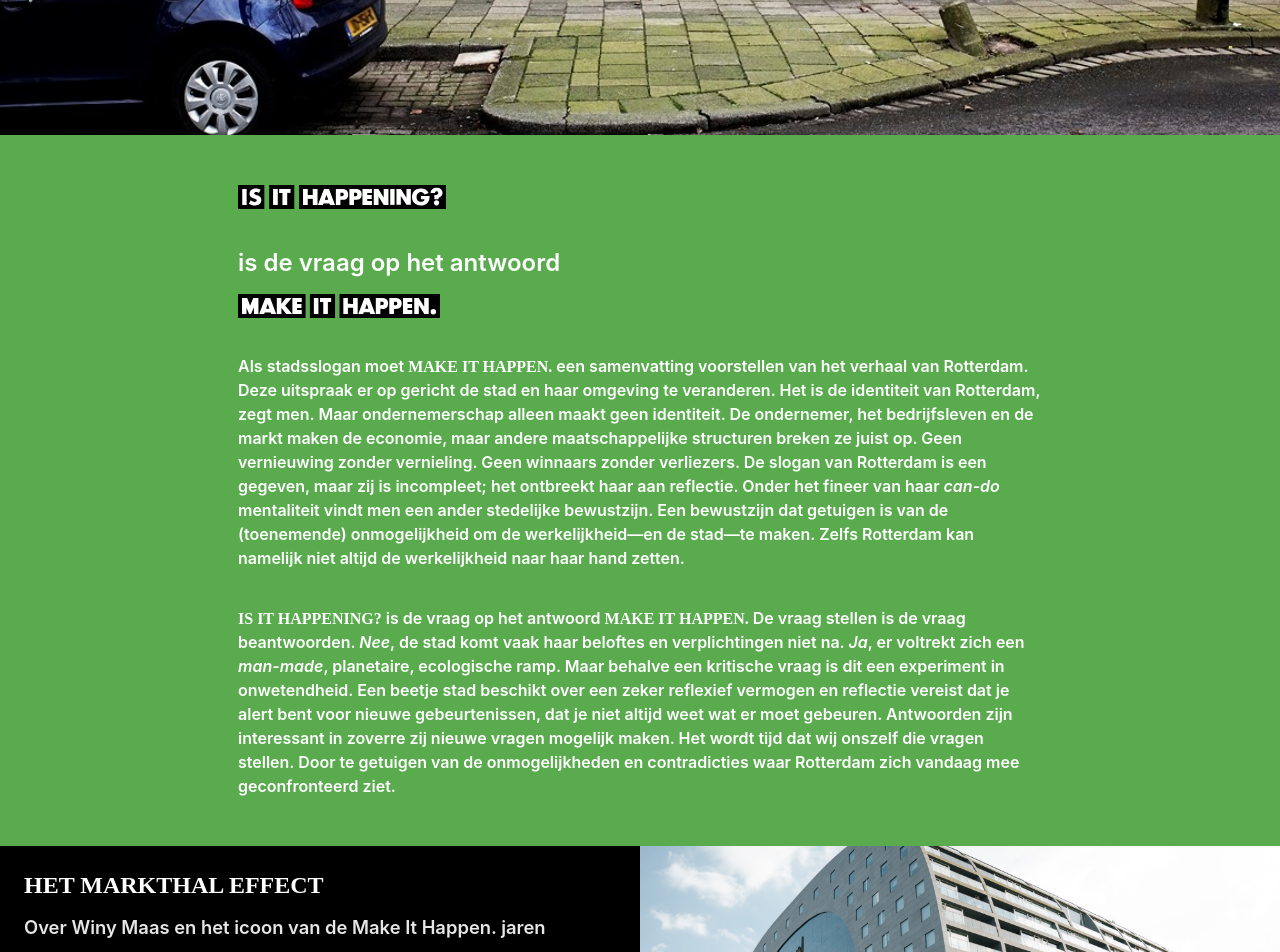
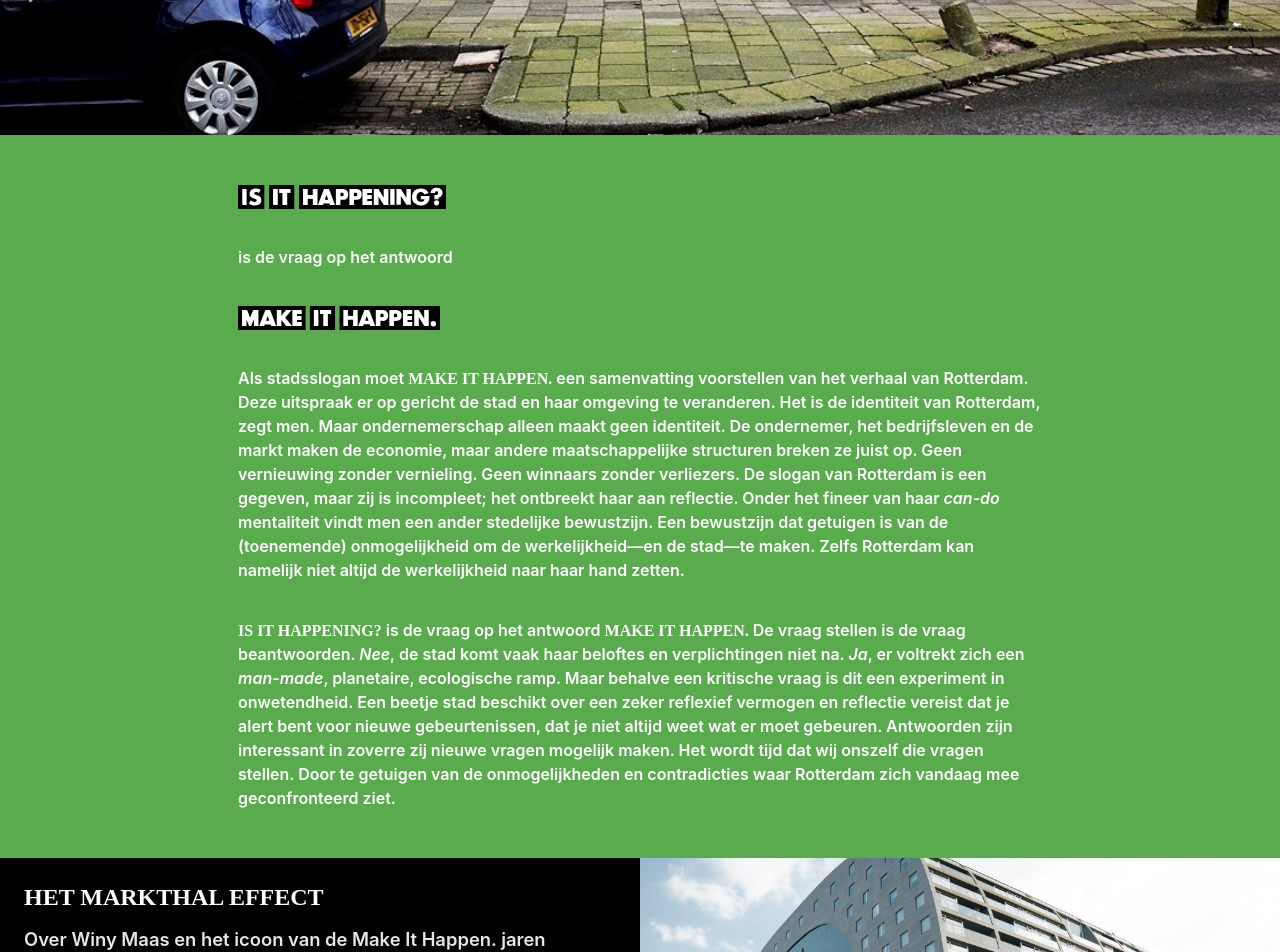
Before and after one commit to norealdirection/norealdirection.github.io, a Jekyll site: the page built from index.markdown, in a window 1280 px wide. Shown: the part 545-1497 px from the top of the page. Built offline with Jekyll 4.4.1, drawn with Linux system fonts in a browser that asks for light colours.

Commit message:
Update index.markdown

```diff
--- a/index.markdown
+++ b/index.markdown
@@ -5,7 +5,7 @@
 subtitle: |
 ---
 <img src="/assets/logos/iih-b.svg" alt="Is It Happening? " height="24px" style="display: inline-block; margin-right: 12px;" markdown="1">
-<h1 style="display: inline-block; margin-right: 12px">is de vraag op het antwoord</h1>
+<p style="display: inline-block; margin-right: 12px">is de vraag op het antwoord</p>
 <a href="https://www.rotterdammakeithappen.nl"><img src="/assets/logos/mih-b.svg" alt=" Make It Happen." height="24px" style="display: inline-block; margin-right: 12px;" markdown="1"></a>
 
 Als stadsslogan moet **MAKE IT HAPPEN.** een samenvatting voorstellen van het verhaal van Rotterdam. Deze uitspraak er op gericht de stad en haar omgeving te veranderen. Het is de identiteit van Rotterdam, zegt men. Maar ondernemerschap alleen maakt geen identiteit. De ondernemer, het bedrijfsleven en de markt maken de economie, maar andere maatschappelijke structuren breken ze juist op. Geen vernieuwing zonder vernieling. Geen winnaars zonder verliezers. De slogan van Rotterdam is een gegeven, maar zij is incompleet; het ontbreekt haar aan reflectie. Onder het fineer van haar _can-do_ mentaliteit vindt men een ander stedelijke bewustzijn. Een bewustzijn dat getuigen is van de (toenemende) onmogelijkheid om de werkelijkheid—en de stad—te maken. Zelfs Rotterdam kan namelijk niet altijd de werkelijkheid naar haar hand zetten.
```
